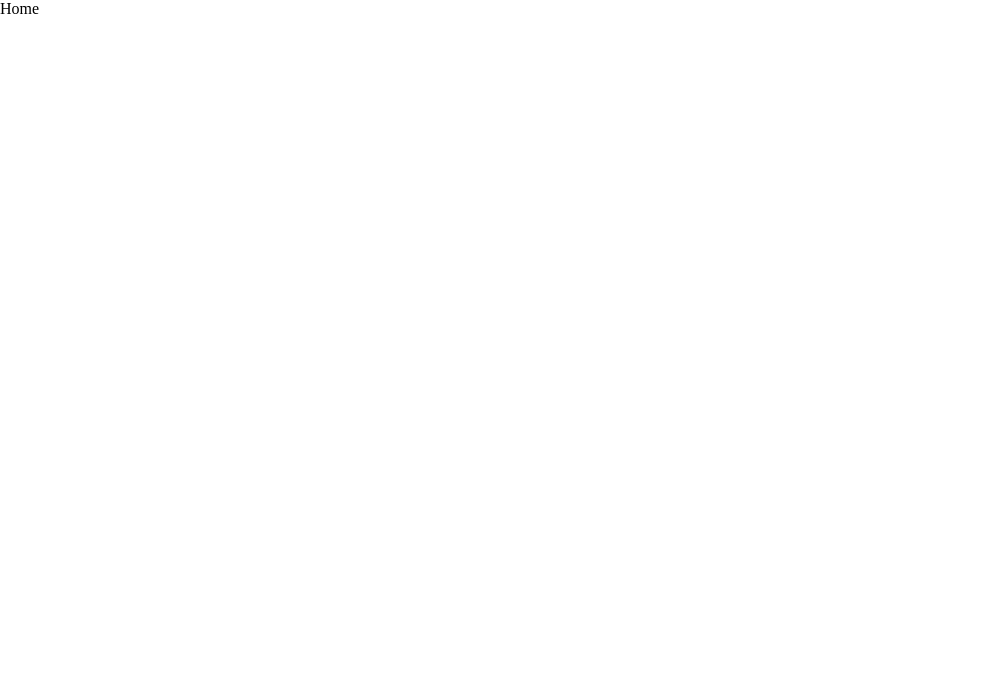
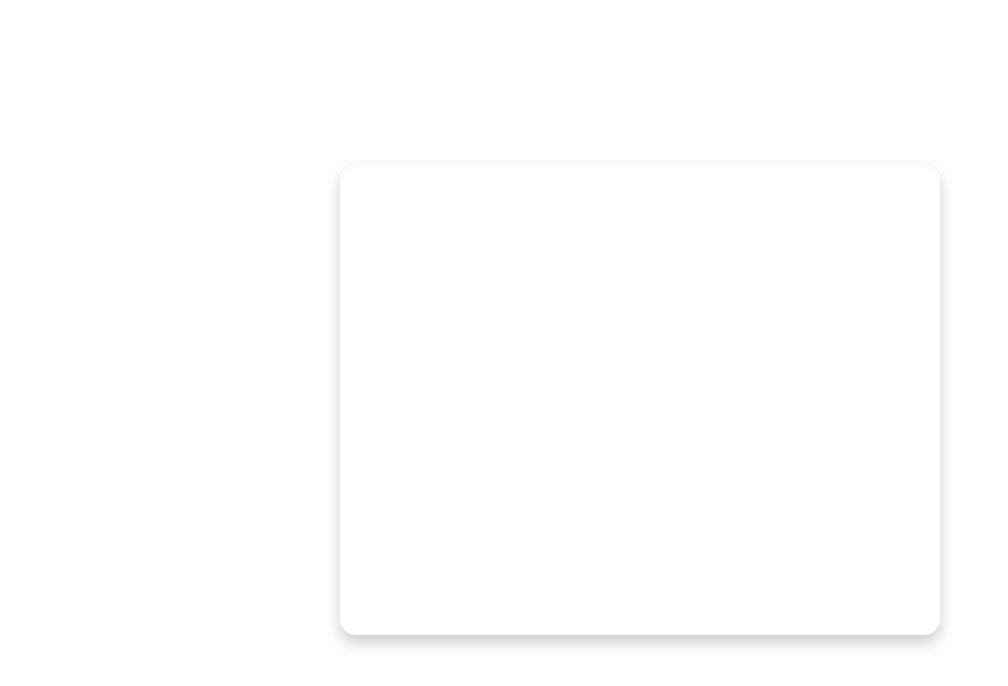
Before and after one commit to mingyeongho/ubcare, a Next.js app: page / in a window 1280 px wide. Shown: the top 686 px of the page, without its empty margins (0-1008 px from the left). Built offline with nearby package versions, Linux system fonts and the light colour scheme.

Commit message:
feat: 로그인 페이지 템플릿, shadowBox 정의

```diff
--- a/src/app/page.tsx
+++ b/src/app/page.tsx
@@ -1,3 +1,5 @@
+import LoginPageTemplate from "@/components/templates/LoginPageTemplate";
+
 export default function Home() {
-  return <main>Home</main>;
+  return <LoginPageTemplate />;
 }
--- /dev/null
+++ b/src/components/atoms/ShadowBox/ShadowBox.tsx
@@ -0,0 +1,33 @@
+"use client";
+
+import { COLORS, SHADOWS } from "@/styles/theme";
+import { ShadowType } from "@/utils/types";
+import { PropsWithChildren } from "react";
+import { styled } from "styled-components";
+
+interface Props extends PropsWithChildren {
+  borderRadius: number;
+  shadow: ShadowType;
+  py: number;
+  px: number;
+}
+
+const ShadowBox = ({ borderRadius, shadow, py, px, children }: Props) => {
+  return (
+    <Container
+      style={{ borderRadius, padding: `${py}px ${px}px` }}
+      shadow={shadow}
+    >
+      {children}
+    </Container>
+  );
+};
+
+export default ShadowBox;
+
+const Container = styled.div<{ shadow: ShadowType }>`
+  background-color: ${COLORS.white};
+  width: 100%;
+  height: 100%;
+  box-shadow: ${({ shadow }) => SHADOWS[shadow]};
+`;
--- /dev/null
+++ b/src/components/templates/LoginPageTemplate.tsx
@@ -0,0 +1,36 @@
+"use client";
+
+import { styled } from "styled-components";
+import ShadowBox from "../atoms/ShadowBox/ShadowBox";
+
+const LoginPageTemplate = () => {
+  return (
+    <Container>
+      <ShadowWrapper>
+        <ShadowBox
+          borderRadius={16}
+          py={48}
+          px={48}
+          shadow="normal"
+        ></ShadowBox>
+      </ShadowWrapper>
+    </Container>
+  );
+};
+
+export default LoginPageTemplate;
+
+const Container = styled.main`
+  display: flex;
+  justify-content: center;
+  align-items: center;
+  width: 100%;
+  height: 100%;
+  min-width: 100%;
+  min-height: 100%;
+`;
+
+const ShadowWrapper = styled.div`
+  width: 600px;
+  height: 470px;
+`;
--- a/src/styles/GlobalStyle.tsx
+++ b/src/styles/GlobalStyle.tsx
@@ -6,4 +6,11 @@ export const GlobalStyle = createGlobalStyle`
         margin: 0;
         box-sizing: border-box;
     }
+
+    html, body {
+        width: 100%;
+        height: 100%;
+        min-width: 100%;
+        min-height: 100%;
+    }
 `;
--- /dev/null
+++ b/src/styles/theme.ts
@@ -0,0 +1,7 @@
+export const COLORS = {
+  white: "#FFF",
+};
+
+export const SHADOWS = {
+  normal: " 0px 8px 16px 0px rgba(0, 0, 0, 0.20)",
+};
--- /dev/null
+++ b/src/utils/types.ts
@@ -0,0 +1 @@
+export type ShadowType = "normal";
```
Also changed, not shown: src/utils/constant.ts (added).
